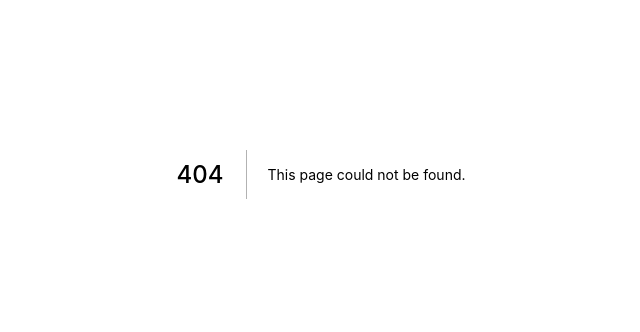
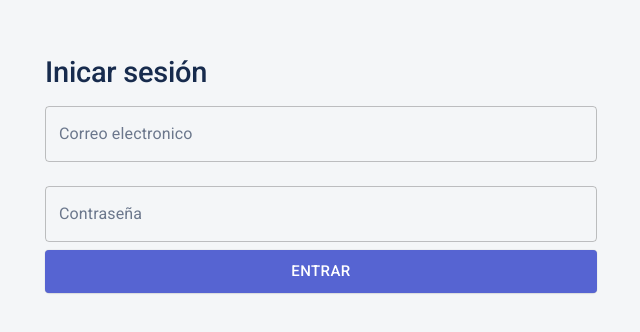
Before and after one commit to FranciscoGustavo/bg-admin, a Next.js app: page /admin/signin in a window 1280 px wide. Before the commit this address had no page. Shown: the part 226-558 px from the top of the page, without its empty margins (319-959 px from the left). Built offline with nearby package versions, Linux system fonts and the light colour scheme.

Commit message:
feat: move login to signin

```diff
--- a/package.json
+++ b/package.json
@@ -3,6 +3,8 @@
   "version": "0.1.0",
   "private": true,
   "dependencies": {
+    "@material-ui/core": "^4.11.3",
+    "@material-ui/icons": "^4.11.2",
     "next": "^10.1.3",
     "next-auth": "^3.14.0",
     "react": "^17.0.2",
--- /dev/null
+++ b/src/components/admin/Login/index.tsx
@@ -0,0 +1,54 @@
+import {
+  Box,
+  Container,
+  Typography,
+  TextField,
+  Button,
+} from '@material-ui/core';
+import { useStyles } from './styles';
+
+const Login = () => {
+  const { SContainer } = useStyles();
+  return (
+    <Box className={SContainer}>
+      <Container maxWidth="sm">
+        <form action="">
+          <Box>
+            <Typography variant="h2" >
+              Inicar sesión
+            </Typography>
+          </Box>
+          <TextField
+            fullWidth
+            label="Correo electronico"
+            margin="normal"
+            name="username"
+            type="email"
+            variant="outlined"
+          />
+          <TextField
+            fullWidth
+            label="Contraseña"
+            margin="normal"
+            name="password"
+            type="password"
+            variant="outlined"
+          />
+          <Box>
+            <Button
+              color="primary"
+              fullWidth
+              size="large"
+              type="submit"
+              variant="contained"
+            >
+              Entrar
+            </Button>
+          </Box>
+        </form>
+      </Container>
+    </Box>
+  );
+};
+
+export default Login;
--- /dev/null
+++ b/src/components/admin/Login/styles.ts
@@ -0,0 +1,12 @@
+import { makeStyles } from '@material-ui/core/styles';
+
+export const useStyles = makeStyles((theme) => ({
+  SContainer: {
+    display: 'flex',
+    flexDirection: 'column',
+    justifyContent: 'center',
+    width: '100vw',
+    height: '100vh',
+    backgroundColor: theme.palette.background.default,
+  },
+}));
--- /dev/null
+++ b/src/pages/_app.tsx
@@ -0,0 +1,32 @@
+import React, { useEffect } from 'react';
+import Head from 'next/head';
+import { AppProps } from 'next/app';
+import { ThemeProvider } from '@material-ui/core/styles';
+import CssBaseline from '@material-ui/core/CssBaseline';
+import theme from '../theme';
+
+const MyApp = (props: AppProps) => {
+  const { Component, pageProps } = props;
+
+  useEffect(() => {
+    const jssStyles = document.querySelector('#jss-server-side');
+    if (jssStyles) {
+      jssStyles.parentElement.removeChild(jssStyles);
+    }
+  }, []);
+
+  return (
+    <React.Fragment>
+      <Head>
+        <title>My page</title>
+        <meta name="viewport" content="initial-scale=1, width=device-width" />
+      </Head>
+      <ThemeProvider theme={theme}>
+        <CssBaseline />
+        <Component {...pageProps} />
+      </ThemeProvider>
+    </React.Fragment>
+  );
+};
+
+export default MyApp;
--- /dev/null
+++ b/src/pages/_document.tsx
@@ -0,0 +1,44 @@
+import React from 'react';
+import Document, { Html, Head, Main, NextScript } from 'next/document';
+import { ServerStyleSheets } from '@material-ui/core/styles';
+import theme from '../theme';
+
+export default class MyDocument extends Document {
+  render() {
+    return (
+      <Html lang="es">
+        <Head>
+          <meta name="theme-color" content={theme.palette.primary.main} />
+          <link
+            rel="stylesheet"
+            href="https://fonts.googleapis.com/css?family=Roboto:300,400,500,700&display=swap"
+          />
+        </Head>
+        <body>
+          <Main />
+          <NextScript />
+        </body>
+      </Html>
+    );
+  }
+}
+
+MyDocument.getInitialProps = async (ctx) => {
+  const sheets = new ServerStyleSheets();
+  const originalRenderPage = ctx.renderPage;
+
+  ctx.renderPage = () =>
+    originalRenderPage({
+      enhanceApp: (App) => (props) => sheets.collect(<App {...props} />),
+    });
+
+  const initialProps = await Document.getInitialProps(ctx);
+
+  return {
+    ...initialProps,
+    styles: [
+      ...React.Children.toArray(initialProps.styles),
+      sheets.getStyleElement(),
+    ],
+  };
+};
--- /dev/null
+++ b/src/pages/admin/signin.tsx
@@ -0,0 +1,9 @@
+import Login from '../../components/admin/Login';
+
+const AdminSigninPage = () => {
+  return (
+    <Login />
+  );
+}
+
+export default AdminSigninPage;
--- /dev/null
+++ b/src/theme/index.ts
@@ -0,0 +1,24 @@
+import { createMuiTheme, colors } from '@material-ui/core';
+import shadows from './shadows';
+import typography from './typography';
+
+const theme = createMuiTheme({
+  palette: {
+    background: {
+      default: '#F4F6F8',
+      paper: colors.common.white,
+    },
+    primary: {
+      contrastText: '#ffffff',
+      main: '#5664d2',
+    },
+    text: {
+      primary: '#172b4d',
+      secondary: '#6b778c',
+    },
+  },
+  shadows,
+  typography,
+});
+
+export default theme;
--- /dev/null
+++ b/src/theme/shadows.ts
@@ -0,0 +1,27 @@
+export default [
+  'none',
+  '0 0 0 1px rgba(63,63,68,0.05), 0 1px 2px 0 rgba(63,63,68,0.15)',
+  '0 0 1px 0 rgba(0,0,0,0.31), 0 2px 2px -2px rgba(0,0,0,0.25)',
+  '0 0 1px 0 rgba(0,0,0,0.31), 0 3px 4px -2px rgba(0,0,0,0.25)',
+  '0 0 1px 0 rgba(0,0,0,0.31), 0 3px 4px -2px rgba(0,0,0,0.25)',
+  '0 0 1px 0 rgba(0,0,0,0.31), 0 4px 6px -2px rgba(0,0,0,0.25)',
+  '0 0 1px 0 rgba(0,0,0,0.31), 0 4px 6px -2px rgba(0,0,0,0.25)',
+  '0 0 1px 0 rgba(0,0,0,0.31), 0 4px 8px -2px rgba(0,0,0,0.25)',
+  '0 0 1px 0 rgba(0,0,0,0.31), 0 5px 8px -2px rgba(0,0,0,0.25)',
+  '0 0 1px 0 rgba(0,0,0,0.31), 0 6px 12px -4px rgba(0,0,0,0.25)',
+  '0 0 1px 0 rgba(0,0,0,0.31), 0 7px 12px -4px rgba(0,0,0,0.25)',
+  '0 0 1px 0 rgba(0,0,0,0.31), 0 6px 16px -4px rgba(0,0,0,0.25)',
+  '0 0 1px 0 rgba(0,0,0,0.31), 0 7px 16px -4px rgba(0,0,0,0.25)',
+  '0 0 1px 0 rgba(0,0,0,0.31), 0 8px 18px -8px rgba(0,0,0,0.25)',
+  '0 0 1px 0 rgba(0,0,0,0.31), 0 9px 18px -8px rgba(0,0,0,0.25)',
+  '0 0 1px 0 rgba(0,0,0,0.31), 0 10px 20px -8px rgba(0,0,0,0.25)',
+  '0 0 1px 0 rgba(0,0,0,0.31), 0 11px 20px -8px rgba(0,0,0,0.25)',
+  '0 0 1px 0 rgba(0,0,0,0.31), 0 12px 22px -8px rgba(0,0,0,0.25)',
+  '0 0 1px 0 rgba(0,0,0,0.31), 0 13px 22px -8px rgba(0,0,0,0.25)',
+  '0 0 1px 0 rgba(0,0,0,0.31), 0 14px 24px -8px rgba(0,0,0,0.25)',
+  '0 0 1px 0 rgba(0,0,0,0.31), 0 16px 28px -8px rgba(0,0,0,0.25)',
+  '0 0 1px 0 rgba(0,0,0,0.31), 0 18px 30px -8px rgba(0,0,0,0.25)',
+  '0 0 1px 0 rgba(0,0,0,0.31), 0 20px 32px -8px rgba(0,0,0,0.25)',
+  '0 0 1px 0 rgba(0,0,0,0.31), 0 22px 34px -8px rgba(0,0,0,0.25)',
+  '0 0 1px 0 rgba(0,0,0,0.31), 0 24px 36px -8px rgba(0,0,0,0.25)',
+];
--- /dev/null
+++ b/src/theme/typography.ts
@@ -0,0 +1,35 @@
+export default {
+  h1: {
+    fontWeight: 500,
+    fontSize: 35,
+    letterSpacing: '-0.24px',
+  },
+  h2: {
+    fontWeight: 500,
+    fontSize: 29,
+    letterSpacing: '-0.24px',
+  },
+  h3: {
+    fontWeight: 500,
+    fontSize: 24,
+    letterSpacing: '-0.06px',
+  },
+  h4: {
+    fontWeight: 500,
+    fontSize: 20,
+    letterSpacing: '-0.06px',
+  },
+  h5: {
+    fontWeight: 500,
+    fontSize: 16,
+    letterSpacing: '-0.05px',
+  },
+  h6: {
+    fontWeight: 500,
+    fontSize: 14,
+    letterSpacing: '-0.05px',
+  },
+  overline: {
+    fontWeight: 500,
+  },
+};
```
Also changed, not shown: src/pages/admin/index.tsx (added, +9 -0 lines), 1 other file (tests, documents, lock files or other folders).
